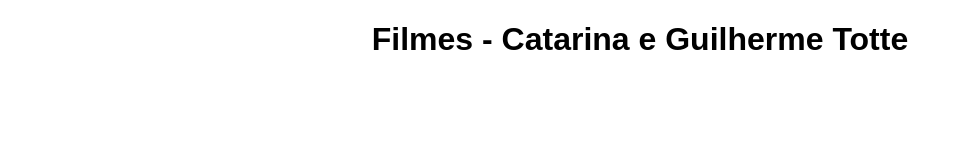
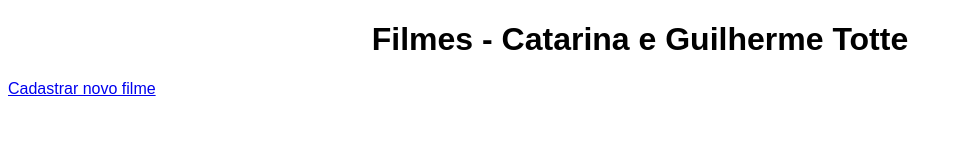
Before and after one commit to cattnasc/filmes_CatarinaPalomaresGuilhermeTotte, a website: page Frontend/index.html in a window 1280 px wide. Shown: the whole page, without its empty margins (0-962 px from the left). Drawn offline with Linux system fonts and the light colour scheme; no server answers.

Commit message:
botao cadastrar adicionado a pagina inicial

```diff
--- a/Frontend/index.html
+++ b/Frontend/index.html
@@ -7,7 +7,11 @@
     <link rel="stylesheet" href="style.css">
 </head>
 <body>
-    <h1>Filmes - Catarina e Guilherme Totte</h1>
+    <header>
+        <h1>Filmes - Catarina e Guilherme Totte</h1>
+
+        <a href="./cadastrar/cadastrar.html">Cadastrar novo filme</a>
+    </header>
 
     <section class="filmes"></section>
 
```
